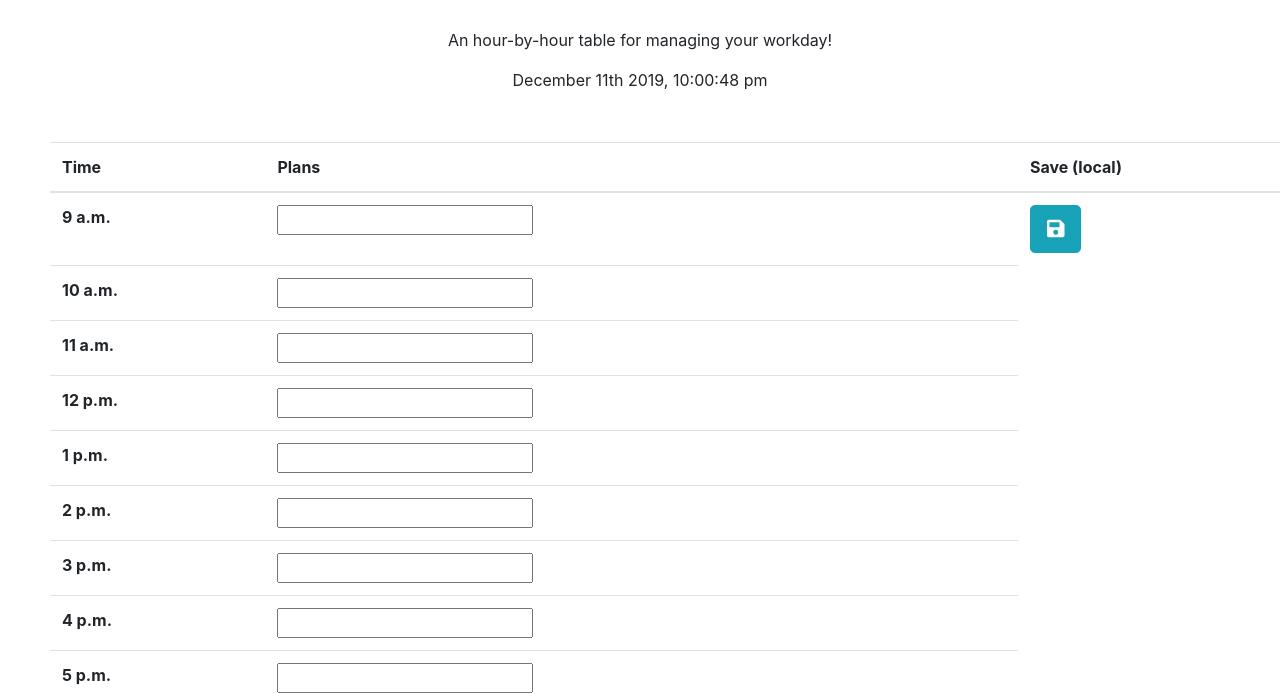
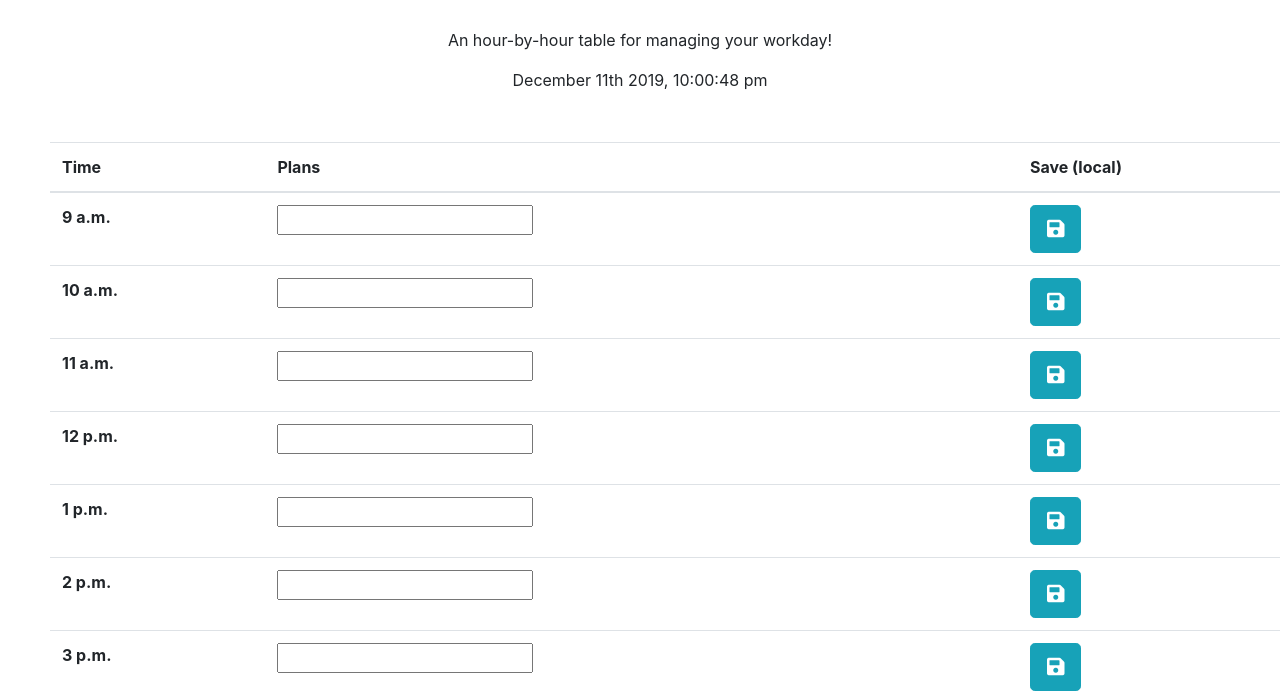
Before and after one commit to pmahalan/day_planner, a plain HTML site: page index.html in a window 1280 px wide. Shown: the part 110-804 px from the top of the page. Drawn offline with nearby package versions, Linux system fonts and the light colour scheme.

Commit message:
cleaned up index.html

```diff
--- a/dayplanner.js
+++ b/dayplanner.js
@@ -1,34 +1,37 @@
+// Aaaaalll our JQuery code is going to go beneath this one line. Closing bracket+parenthesis should be very last things.
 $("document").ready(function(){
-  //update the page with the values from local storage
+
+  (function()
+  // instantiate a moment object
+  {var NowMoment = moment();
+  // display value of moments.js object in #displayMoment div
+  var eDisplayMoment = document.getElementById('displayMoment');
+  eDisplayMoment.innerHTML = NowMoment.format('MMMM Do YYYY, h:mm:ss a');
+  // instantiate a JavaScript Date object
+  var NowDate = new Date();
+})();
+
+//NOW ON TO THE LOCAL STORAGE CODE.
+
+  //This is what updates the page with the values from local storage!
   $(".description9").val(localStorage.getItem("hour9"));
 
-(function()
-{
-  // instantiate a moment object
-  var NowMoment = moment();
-  // display value of moment object in #displayMoment div
-  var eDisplayMoment = document.getElementById('displayMoment');
-  eDisplayMoment.innerHTML = NowMoment.format('MMMM Do YYYY, h:mm:ss a');
+  //When the user clicks the save button,
+  $("#savebutton9").on("click", function () {
+    //The thing with the class "description9" is the value (represented by variable itemText),
+    var itemText= $(".description9").val();
 
-  // instantiate a JavaScript Date object
-  var NowDate = new Date();
+    //As well as the attribute of the thing called "data item", represented by variable itemName.
+    var itemName = $(".description9").attr("data-item");
 
-})();
+    //We log this out, so that we can inspect the page and see whether or not it works.
+    console.log("Item: ", itemText);
 
-
-//when we click the button, we need to get the value from the day input field.
-$("#savebutton9").on("click", function () {
-  //get the value of the corresponding input.
-  var itemText= $(".description9").val();
-  var itemName = $(".description9").attr("data-item");
-  //log out the item value
-  console.log("Item: ", itemText );
-  //get the id for the name to get it back to put it on the page
-  //get the value of the textarea to set as the value
-  //save to local storage
-  localStorage.setItem(itemName,itemText);
+    //this sets itemText (the variable for the input content) and itemName to local storage.
+    localStorage.setItem(itemName,itemText);
 })
 
+//DELETE THE CODE BELOW IN A BIT, BECUASE I'M PRETTY SURE WE DON'TNEED IT
 $("#savebutton9").on("click", function () {
 
   //trying to get the closest input
--- a/index.html
+++ b/index.html
@@ -12,65 +12,68 @@
 <!-- container for Moment.js output -->
 <div id="displayMoment" style="text-align: center;"></div>
 
+<!-- table -->
 <table class="table table-hover" style="margin: 50px;">
-    <thead>
 
-      <tr>
-        <th scope="col-sm-2">Time</th>
-        <th scope="col-sm-9">Plans</th>
-        <th scope="col-sm-1">Save (local)</th>
+<!-- very top row (headers) -->
+    <thead> <tr> <th scope="col-sm-2">Time</th> <th scope="col-sm-9">Plans</th> <th scope="col-sm-1">Save (local)</th> </tr> </thead>
+
+<!-- opening tbody tag-->
+    <tbody>
+
+          <!-- - -->
+          <tr> <th scope="row">9 a.m.</th>
+            <td> <form> <input data-item="hour9" class="description9" type="text"/> </form> </td>
+            <td> <button id="savebutton9" class="btn btn-info btn-lg"> <i class="fas fa-save"></i> </button> </td>
           </tr>
-
-    </thead>
-    <tbody>
-      <tr> <th scope="row">9 a.m.</th>
-        <td>
-          <form id="usersplans9">
-            <input data-item="hour9" class="description9" type="text"/>
-          </form>
-        </td>
-        <td>
-          <button id="savebutton9" class="btn btn-info btn-lg"> <i class="fas fa-save"></i> </button>
-        </td>
+          <!-- - -->
+          <tr> <th scope="row">10 a.m.</th>
+            <td> <form> <input data-item="hour10" class="description9" type="text"/> </form> </td>
+            <td> <button id="savebutton10" class="btn btn-info btn-lg"> <i class="fas fa-save"></i> </button> </td>
           </tr>
-
-      <tr> <th scope="row">10 a.m.</th>
-        <td> <form id="usersplans10"> <input class="description" type="text"/> </form> </td> </tr>
-
+          <!-- - -->
           <tr> <th scope="row">11 a.m.</th>
-        <td> <form id="usersplans11"> <input type="text"/> </form> </td> </tr>
-
+            <td> <form> <input data-item="hour11" class="description11" type="text"/> </form> </td>
+            <td> <button id="savebutton11" class="btn btn-info btn-lg"> <i class="fas fa-save"></i> </button> </td>
+          </tr>
+          <!-- - -->
           <tr> <th scope="row">12 p.m.</th>
-        <td> <form id="usersplans12"> <input type="text"/> </form> </td> </tr>
-
+            <td> <form> <input data-item="hour12" class="description12" type="text"/> </form> </td>
+            <td> <button id="savebutton12" class="btn btn-info btn-lg"> <i class="fas fa-save"></i> </button> </td>
+          </tr>
+          <!-- - -->
           <tr> <th scope="row">1 p.m.</th>
-        <td> <form id="usersplans1"> <input type="text"/> </form> </td> </tr>
-
+            <td> <form> <input data-item="hour1" class="description1" type="text"/> </form> </td>
+            <td> <button id="savebutton1" class="btn btn-info btn-lg"> <i class="fas fa-save"></i> </button> </td>
+          </tr>
+          <!-- - -->
           <tr> <th scope="row">2 p.m.</th>
-        <td> <form id="usersplans2"> <input type="text"/> </form> </td> </tr>
-
+            <td> <form> <input data-item="hour2" class="description2" type="text"/> </form> </td>
+            <td> <button id="savebutton2" class="btn btn-info btn-lg"> <i class="fas fa-save"></i> </button> </td>
+          </tr>
+          <!-- - -->
           <tr> <th scope="row">3 p.m.</th>
-        <td> <form id="usersplans3"> <input type="text"/> </form> </td> </tr>
-
+            <td> <form> <input data-item="hour3" class="description3" type="text"/> </form> </td>
+            <td> <button id="savebutton3" class="btn btn-info btn-lg"> <i class="fas fa-save"></i> </button> </td>
+          </tr>
+          <!-- - -->
           <tr> <th scope="row">4 p.m.</th>
-        <td> <form id="usersplans4"> <input type="text"/> </form> </td> </tr>
-
+            <td> <form> <input data-item="hour4" class="description4" type="text"/> </form> </td>
+            <td> <button id="savebutton4" class="btn btn-info btn-lg"> <i class="fas fa-save"></i> </button> </td>
+          </tr>
+          <!-- - -->
           <tr> <th scope="row">5 p.m.</th>
-        <td> <form id="usersplans5"> <input type="text"/> </form> </td> </tr>
+            <td> <form> <input data-item="hour5" class="description5" type="text"/> </form> </td>
+            <td> <button id="savebutton5" class="btn btn-info btn-lg"> <i class="fas fa-save"></i> </button> </td>
+          </tr>
 
   </tbody>
   </table>
 
-<!-- NOW, -->
-<!-- Since there need to be a way for the user to 1. input some type of text, and 2. commit that to their local storage,-->
-<!-- Your approach might be to CREATE AN EMPTY ARRAY, and then -->
 
-
-<script
-src="https://code.jquery.com/jquery-3.4.1.min.js"
-integrity="sha256-CSXorXvZcTkaix6Yvo6HppcZGetbYMGWSFlBw8HfCJo="
-crossorigin="anonymous"></script>
+<script src="https://code.jquery.com/jquery-3.4.1.min.js" integrity="sha256-CSXorXvZcTkaix6Yvo6HppcZGetbYMGWSFlBw8HfCJo=" crossorigin="anonymous"></script>
 <script src="dayplanner.js"></script>
 <script src = "moment.min.js"></script>
+
 </body>
 </html>
```
Lines whose indentation alone changed are shown as unchanged.
